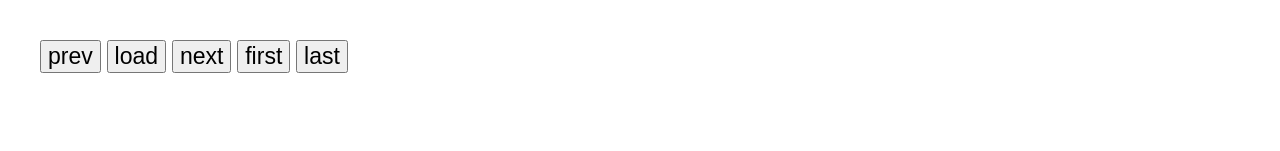
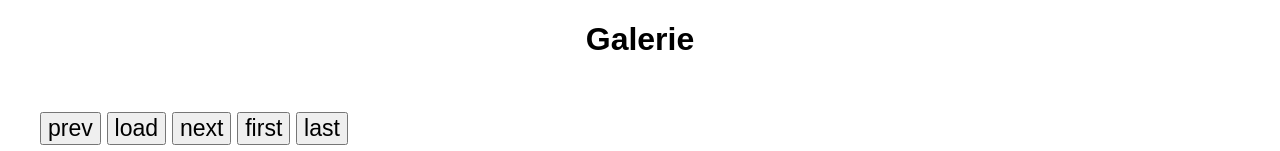
Before and after one commit to Maxime48/td8-ComWeb, a plain HTML site: page index2.html in a window 1280 px wide. Shown: the top 151 px of the page. Drawn offline with Linux system fonts and the light colour scheme.

Commit message:
commit photobox css galery

```diff
--- a/css/index.css
+++ b/css/index.css
@@ -43,7 +43,7 @@ p
 
 #les_commentaires li {
     display: inline-block;
-    width: calc(33.33% - 10px); /* Ajustez la largeur en fonction de vos besoins */
+    width: calc(30% - 5px); /* Ajustez la largeur en fonction de vos besoins */
     vertical-align: top;
     margin-right: 10px;
     margin-bottom: 10px;
--- a/css/photobox.css
+++ b/css/photobox.css
@@ -53,6 +53,12 @@
 /*
     photobox : nav
  */
+h1
+{
+    text-align:center;
+    font-family: Arial;
+}
+
 div, nav, section, p, h1, h2 {
   box-sizing: border-box; }
 
--- a/index2.html
+++ b/index2.html
@@ -8,6 +8,8 @@
     <title>photobox</title>
 </head>
 <body>
+
+  <h1>Galerie</h1>
 
 <nav>
   <div class="buttons">
```
